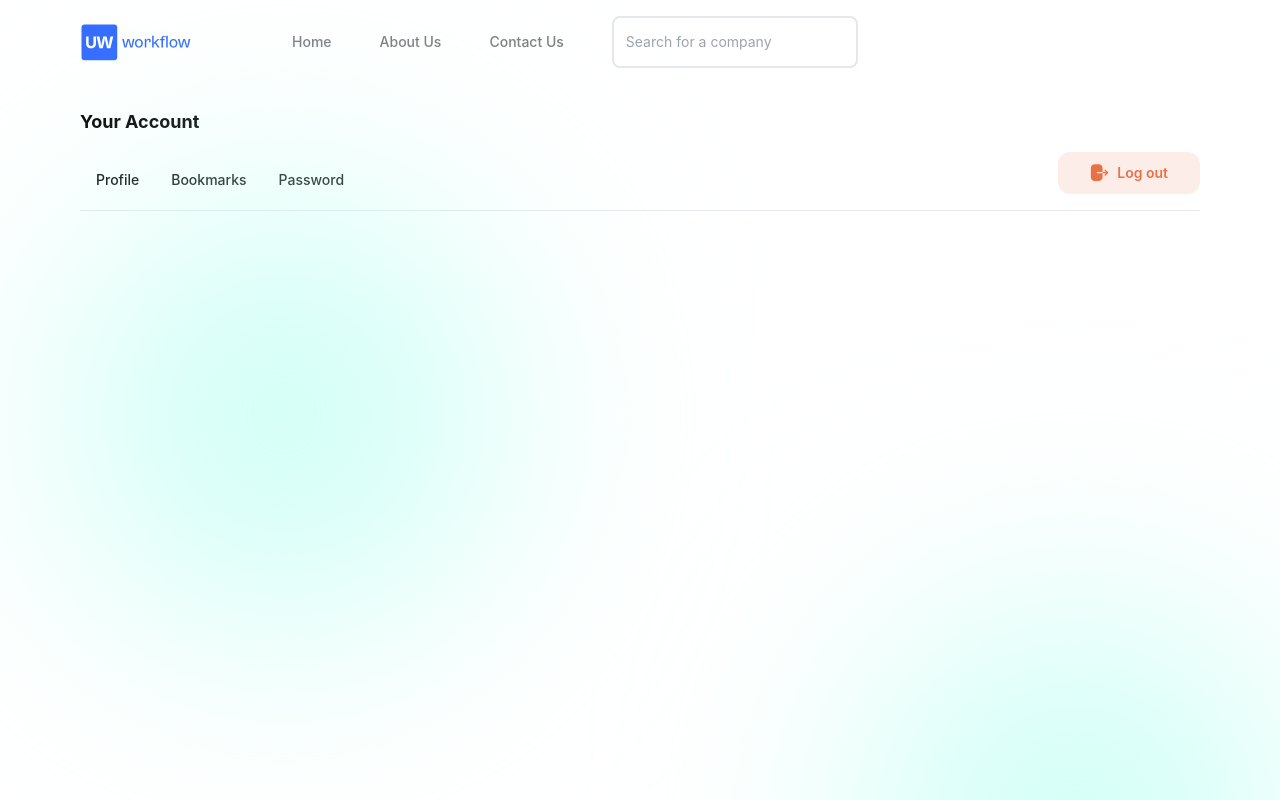
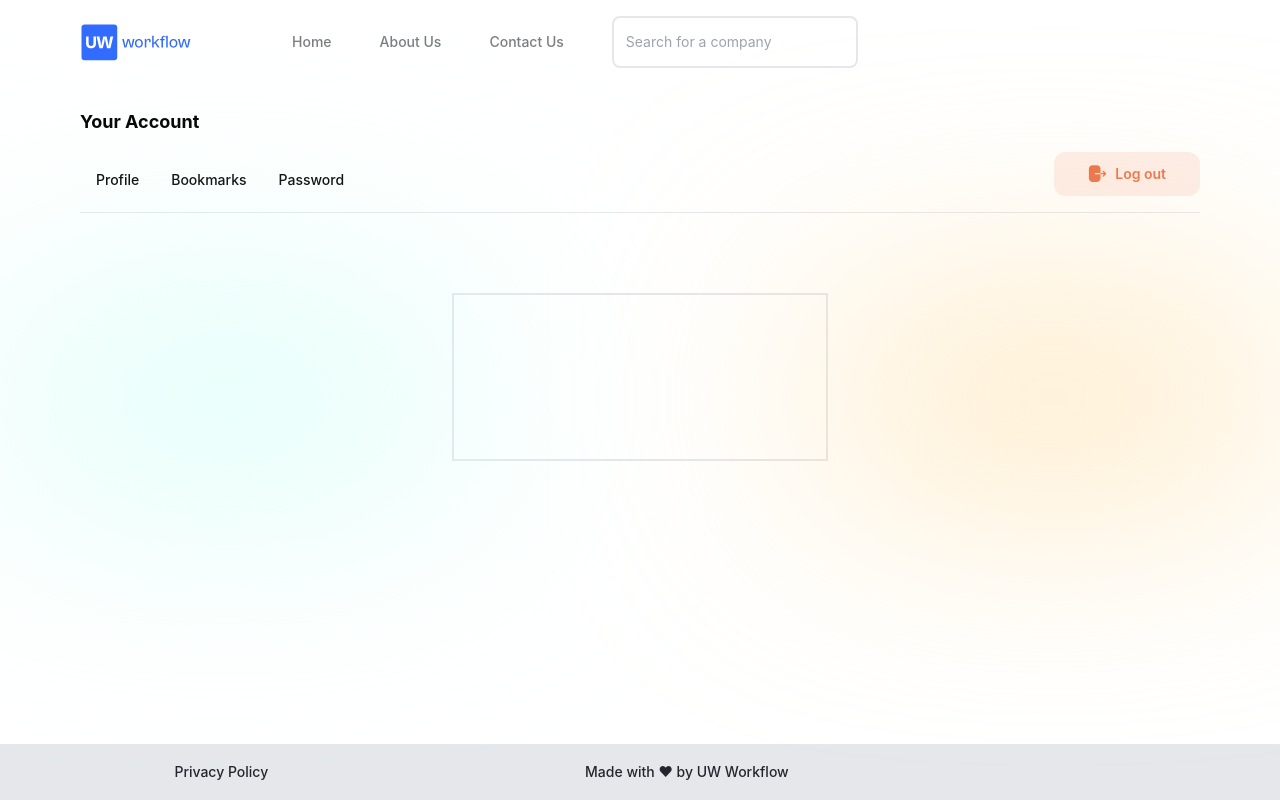
Before and after one commit to UW-Workflow/UW-Workflow, a Next.js app: page /account in a window 1280 px wide. Shown: the top 800 px of the page. Built offline with nearby package versions, Linux system fonts and the light colour scheme; no server answers.

Commit message:
make blurring pretty

```diff
--- a/pages/account.tsx
+++ b/pages/account.tsx
@@ -7,6 +7,7 @@ export default function YourAccount(){
                 <div>
                     <p className="mb-4 text-lg font-bold">Your Account</p>
                 </div>
+                <div className="mb-20">
                     <div className="flex">
                         <ul className="flex">
                             <li className="p-4 border-b-2 border-transparent hover:border-blue-active hover:text-gray-500">
@@ -19,14 +20,23 @@ export default function YourAccount(){
                                 <a className="font-medium text-black-500" href="#">Password</a>
                             </li>
                         </ul>
-                    <div className="bg-logout-bg text-logout-text font-semibold rounded-xl py-2 px-8 flex items-center space-x-2 ml-auto mr-20 mb-4">
+                        <div className="bg-logout-bg text-logout-text font-semibold rounded-xl py-2 px-8 flex items-center space-x-2 ml-auto mr-20 mb-4 border-2 border-transparent hover:border-gray-200">
                             <img src="Logout.svg"></img>
                             <span>Log out</span>
                         </div>
                     </div>
                     <hr className="mr-20"/>
-                <div className="self-center bg-gradient-2 filter rounded-full blur-huge h-gradient-2-circle w-gradient-2-circle -ml-auto"></div>
-                <div className="self-center bg-gradient-2 filter rounded-full blur-huge h-gradient-2-circle w-gradient-2-circle ml-auto"></div>
+                </div>
+                {/* self-center bg-gradient-2 filter rounded-full blur-huge h-gradient-2-circle w-gradient-2-circle -ml-auto */}
+            </div>
+            <div className="flex flex-row">
+                <div className="self-center bg-gradient-2 filter blur-huge px-10 py-16 mt-10 flex-grow"></div>
+                <div className="flex border-2 flex-grow">
+                    <div className="w-1/3 bg-gray-400 h-12"></div>
+                    <div className="w-1/3 bg-gray-500 h-12"></div>
+                    <div className="w-1/3 bg-gray-400 h-12"></div>
+                </div>
+                <div className="self-center bg-gradient-3 filter blur-huge px-10 py-16 mt-10 flex-grow"></div>
             </div>
         </MainContainer>
     )
--- a/tailwind.config.js
+++ b/tailwind.config.js
@@ -13,6 +13,7 @@ module.exports = {
     // },
     extend: {
       blur: {
+        small:"60px",
         huge: "128px",
       },
       fontFamily: {
@@ -23,6 +24,7 @@ module.exports = {
         "divider-color": "#23262F1A",
         "light-black": "#23262F",
         "gradient-2": "#C9FFF5",
+        "gradient-3": "rgba(255, 221, 160, 1)",
         "button-blue": "#2772F0",
         "logout-bg":"#E6521F1A",
         "logout-text":"#E6521FCC",
```
Lines whose indentation alone changed are shown as unchanged.
